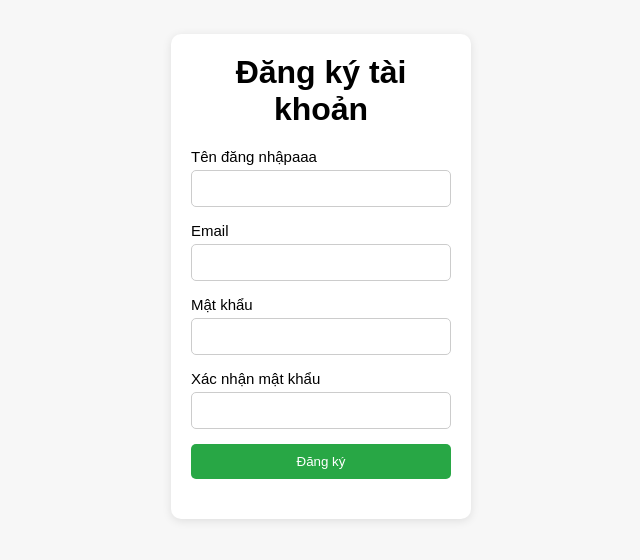
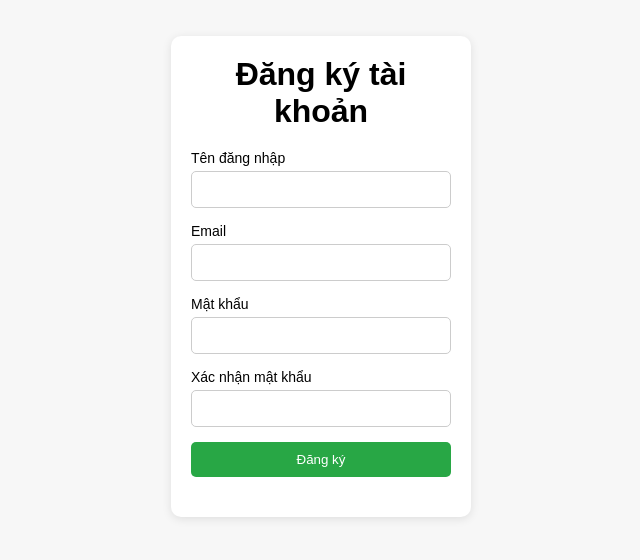
Before and after one commit to DangNhut-dev/Nhut-Tien, a plain HTML site: page index.html in a window 1280 px wide. Shown: the part 124-684 px from the top of the page, without its empty margins (319-959 px from the left). Drawn offline with Linux system fonts and the light colour scheme.

Commit message:
DangNhut Commit

```diff
--- a/index.html
+++ b/index.html
@@ -11,7 +11,7 @@
         <h1>Đăng ký tài khoản</h1>
         <form id="registrationForm">
             <div class="input-group">
-                <label for="username">Tên đăng nhậpaaa</label>
+                <label for="username">Tên đăng nhập</label>
                 <input type="text" id="username" name="username" required>
             </div>
             <div class="input-group">
--- a/style.css
+++ b/style.css
@@ -32,7 +32,7 @@
 }
 
 label {
-    font-size: 15px;
+    font-size: 14px;
     display: block;
     margin-bottom: 5px;
 }
```
